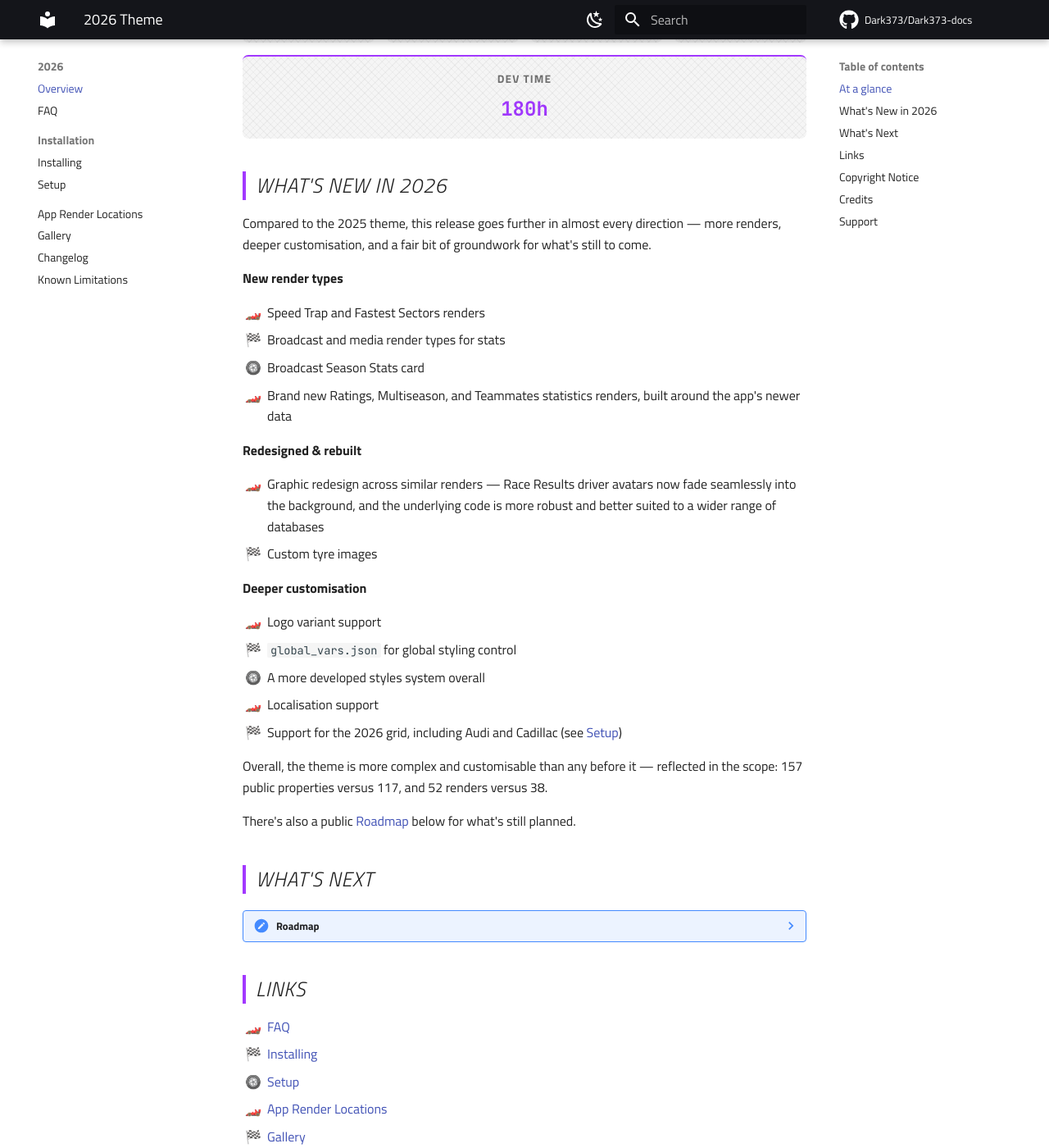
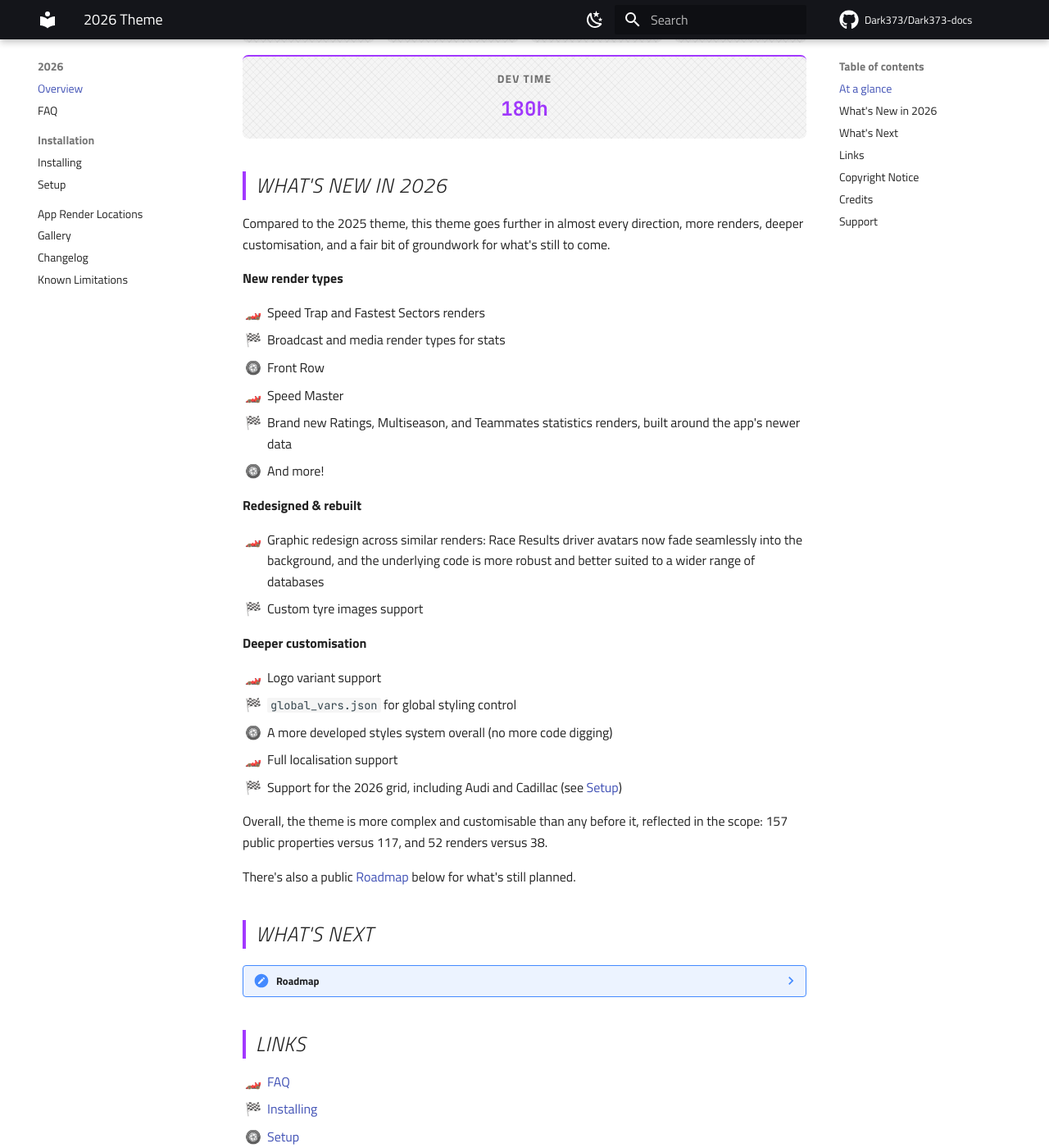
Before and after one commit to Dark373/Dark373-docs, an MkDocs documentation site: the page built from docs/f1-2026-theme/index.md, in a window 1280 px wide and 1400 px high, scrolled down 737 px. Shown: the whole window at 82% size. Built offline with MkDocs 1.6.1 and Material for MkDocs 9.7.7, drawn with Linux system fonts in a browser that asks for light colours; comment, search, counter and statistics services are not loaded.

Commit message:
Update index.md

```diff
--- a/docs/f1-2026-theme/index.md
+++ b/docs/f1-2026-theme/index.md
@@ -37,35 +37,37 @@ enjoy the theme.
 
 ## What's New in 2026 {: .f1-heading }
 
-Compared to the 2025 theme, this release goes further in almost every
-direction — more renders, deeper customisation, and a fair bit of
+Compared to the 2025 theme, this theme goes further in almost every
+direction, more renders, deeper customisation, and a fair bit of
 groundwork for what's still to come.
 
 **New render types**
 
 - Speed Trap and Fastest Sectors renders
 - Broadcast and media render types for stats
-- Broadcast Season Stats card
+- Front Row
+- Speed Master
 - Brand new Ratings, Multiseason, and Teammates statistics renders, built
   around the app's newer data
+- And more!
 
 **Redesigned & rebuilt**
 
-- Graphic redesign across similar renders — Race Results driver avatars
+- Graphic redesign across similar renders: Race Results driver avatars
   now fade seamlessly into the background, and the underlying code is
   more robust and better suited to a wider range of databases
-- Custom tyre images
+- Custom tyre images support
 
 **Deeper customisation**
 
 - Logo variant support
 - `global_vars.json` for global styling control
-- A more developed styles system overall
-- Localisation support
+- A more developed styles system overall (no more code digging)
+- Full localisation support
 - Support for the 2026 grid, including Audi and Cadillac (see
   [Setup](../f1-2025-theme/theme-options.md#2026-season-grid-changes-audi-cadillac))
 
-Overall, the theme is more complex and customisable than any before it —
+Overall, the theme is more complex and customisable than any before it,
 reflected in the scope: 157 public properties versus 117, and 52 renders
 versus 38.
 
```
